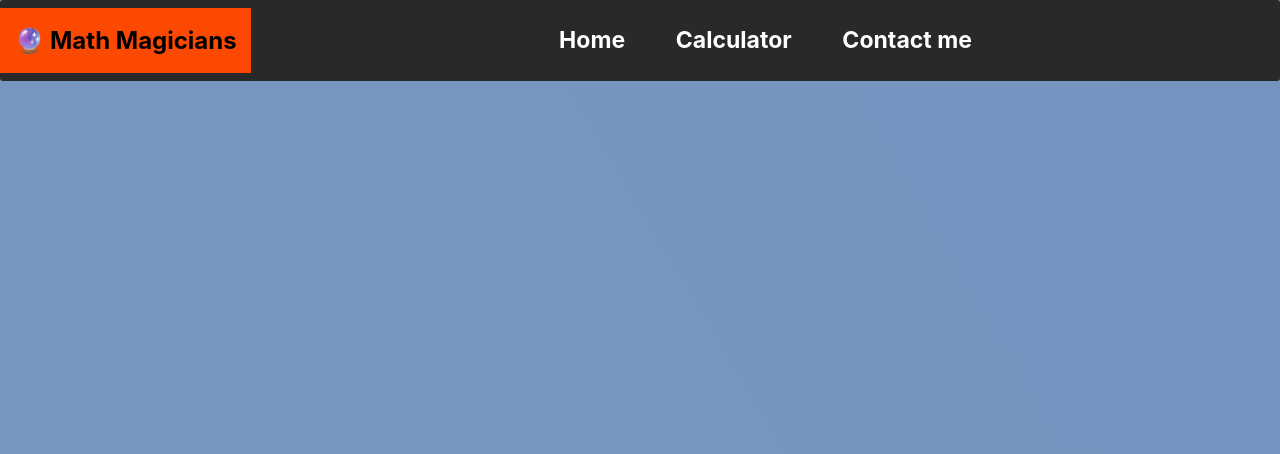
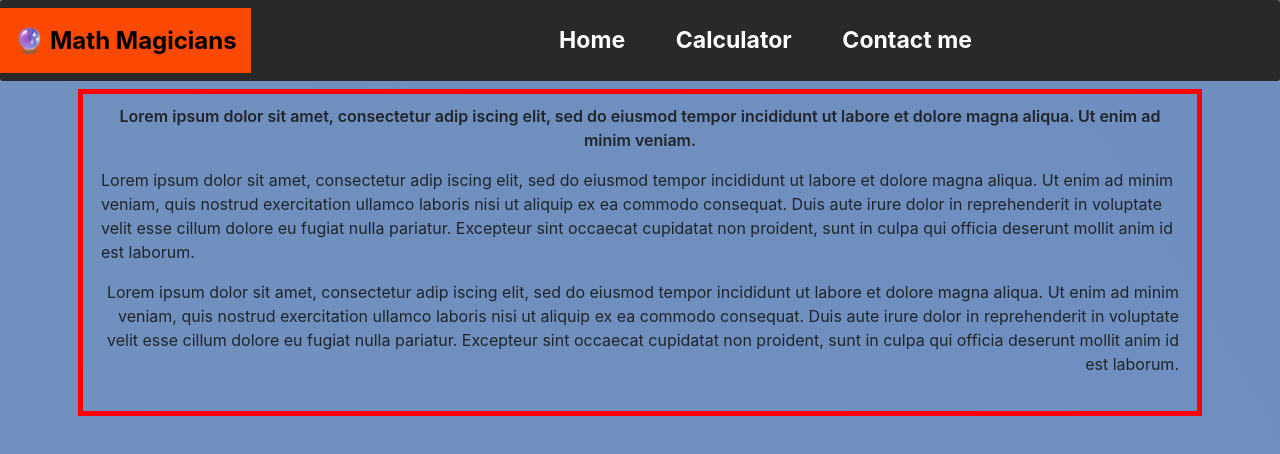
Before and after one commit to carlos-ssh/mathmagicians, a React (Create React App) app: page / in a window 1280 px wide. Shown: the top 454 px of the page. Built offline with nearby package versions, Linux system fonts and the light colour scheme; the HTML template or start-up script is replaced by a standard one.

Commit message:
Fix requested changes.

```diff
--- a/src/App.js
+++ b/src/App.js
@@ -13,7 +13,7 @@ function App() {
       <NavBar />
       <Container>
         <Routes>
-          <Route path="/mathmagicians" element={<Home />} exact />
+          <Route path="/" element={<Home />} exact />
           <Route path="/Calculator" element={<Calculator />} />
           <Route path="/Myself" element={<Myself />} />
         </Routes>
--- a/src/components/Nav.js
+++ b/src/components/Nav.js
@@ -9,7 +9,7 @@ const NavBar = () => (
         <a className="navbar-brand" href="/">🔮 Math Magicians</a>
         <ul className="nav-ul">
           <li className="nav-li">
-            <a className="nav-li" href="/mathmagicians">Home</a>
+            <a className="nav-li" href="/">Home</a>
           </li>
           <li className="nav-li">
             <a className="nav-li" href="/Calculator">Calculator</a>
```
